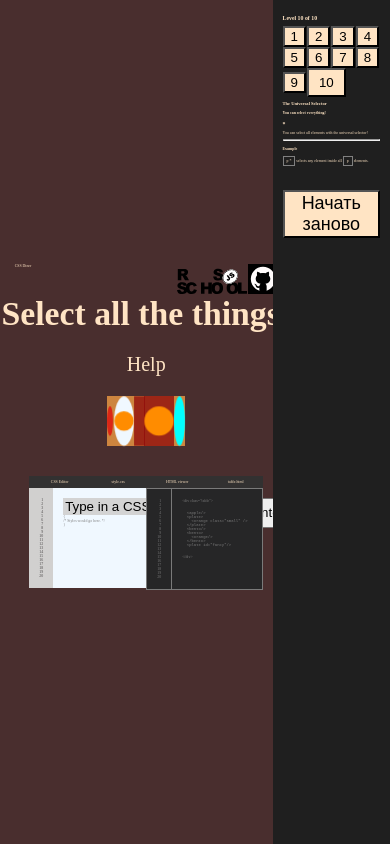
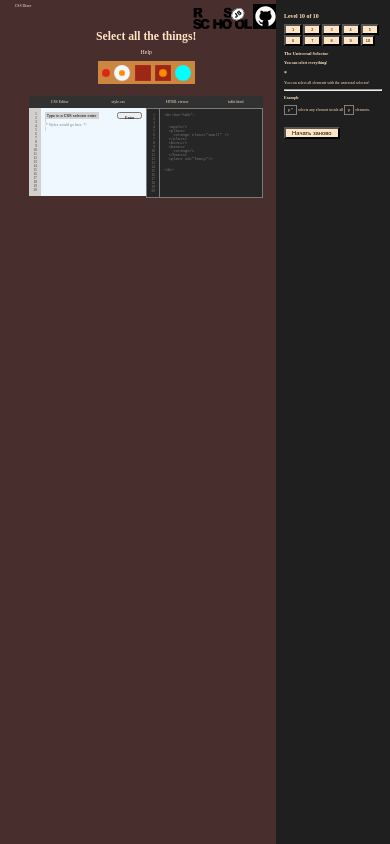
Before and after one commit to Dimash95/css-diner, a website built with webpack: page src/index.html in a window 390 px wide. Both pictures are taken after a click on the button "10". Built offline with nearby package versions, Linux system fonts and the light colour scheme.

Commit message:
feat: add adaptive style

```diff
--- a/src/css/block-1.css
+++ b/src/css/block-1.css
@@ -7,20 +7,24 @@
 
 .block-one__title {
   margin: 0;
-  font-size: 4vmax;
+  font-size: 3vw;
 }
 
 .block-one__help {
-  font-size: 20px;
+  font-size: 1.5vw;
+}
+
+.block-one__table__container {
+  background-color: peru;
 }
 
 .block-one__table {
   display: flex;
   justify-content: space-around;
   align-items: center;
-  background-color: peru;
-  width: 20vw;
-  /* height: width; */
+  width: 24vw;
+  height: 5vw;
+  padding: 0.5vw;
 }
 
 .block-one__help {
@@ -32,10 +36,6 @@
 }
 .block-one__help:active {
   opacity: 1.5;
-}
-
-.focus {
-  padding: 5px 10px;
 }
 
 .animation-pulsing {
--- a/src/css/block-2.css
+++ b/src/css/block-2.css
@@ -1,5 +1,5 @@
 .container-block-two-three {
-  margin-top: 30px;
+  margin-top: 3vw;
   display: flex;
   justify-content: center;
 }
@@ -20,7 +20,7 @@
 
 .block-two__code__numbers {
   text-align: end;
-  padding: 10px;
+  padding: 1vw;
   background-color: rgb(209, 208, 207);
   color: rgb(72, 69, 69);
 }
@@ -29,7 +29,7 @@
   display: flex;
   justify-content: space-between;
   width: 100%;
-  padding: 10px;
+  padding: 1vw;
   background-color: aliceblue;
   color: black;
 }
@@ -38,6 +38,7 @@
   border: none;
   color: black;
   background-color: aliceblue;
+  font-size: 1vw;
 }
 
 .code__content__input::-webkit-input-placeholder {
@@ -59,9 +60,11 @@
   margin: 0;
   color: gray;
 }
+
 .code__content__enter {
   cursor: pointer;
-  height: 30px;
+  height: 2vw;
+  font-size: 1vw;
 }
 
 .animation__shake {
@@ -114,6 +117,3 @@
 .boardMarkup {
   padding: 0;
 }
-
-/* @media screen and (max-width: 700px) {
-} */
--- a/src/css/block-3.css
+++ b/src/css/block-3.css
@@ -2,7 +2,6 @@
   display: flex;
   flex-direction: column;
   width: 30vw;
-  height: width / 5;
 }
 
 .block-three__title {
@@ -17,14 +16,15 @@
 
 .block-three__code__numbers {
   text-align: end;
-  padding: 10px;
+  padding: 1vw;
   background-color: rgb(38, 38, 39);
   border: 0.2px solid aliceblue;
   border-color: rgb(122, 122, 122);
   color: rgb(122, 122, 122);
 }
+
 .block-three__code__content {
-  padding: 10px;
+  padding: 1vw;
   width: 100%;
   background-color: rgb(38, 38, 39);
   border-top: 1px solid aliceblue;
--- a/src/css/block-4.css
+++ b/src/css/block-4.css
@@ -5,7 +5,7 @@
   right: 0;
   height: 100vh;
   background-color: rgb(31, 31, 31);
-  padding: 10px;
+  padding: 1vh;
 }
 
 .block-four__title-box {
@@ -16,22 +16,15 @@
 .lvl__number {
   cursor: pointer;
   background-color: bisque;
+  font-size: 1vw;
 }
 
 .lvl__number:hover {
-  opacity: 0.9;
+  opacity: 0.8;
 }
 
 .focus {
-  padding: 5px 10px;
-}
-
-.btn {
-  cursor: pointer;
-  border: none;
-  background-color: rgb(31, 31, 31);
-  font-size: 30px;
-  color: bisque;
+  padding: 0.3vw 0.8vw;
 }
 
 tag {
@@ -42,43 +35,13 @@ tag {
 
 .btn-new-game {
   cursor: pointer;
-  margin-top: 20px;
-  font-size: 18px;
+  margin-top: 2vw;
+  font-size: 1.5vw;
   background-color: bisque;
 }
 
 .btn-new-game:hover {
-  opacity: 0.9;
-}
-
-.green-icon:after {
-  content: '';
-  height: 60px;
-  width: 60px;
-  background: url(../assets/img/green-icon.png) no-repeat;
-  position: absolute;
-  margin-left: 10px;
-  background-size: 21px;
-}
-
-.black-icon:after {
-  content: '';
-  height: 60px;
-  width: 60px;
-  background: url(../assets/img/black-icon.png) no-repeat;
-  position: absolute;
-  margin-left: 10px;
-  background-size: 21px;
-}
-
-.green-icon:after {
-  content: '';
-  height: 60px;
-  width: 60px;
-  background: url(../assets/img/yellow-icon.png) no-repeat;
-  position: absolute;
-  margin-left: 10px;
-  background-size: 21px;
+  opacity: 0.8;
 }
 
 .green {
--- a/src/css/elements-on-table.css
+++ b/src/css/elements-on-table.css
@@ -2,8 +2,8 @@
   display: flex;
   justify-content: center;
   align-items: center;
-  width: 70px;
-  height: 70px;
+  width: 4vw;
+  height: 4vw;
   border-radius: 50%;
   background-color: aliceblue;
   transition: 0.4s;
@@ -13,8 +13,8 @@
   display: flex;
   justify-content: center;
   align-items: center;
-  width: 70px;
-  height: 70px;
+  width: 4vw;
+  height: 4vw;
   background-color: rgba(144, 11, 11, 0.773);
   transition: 0.4s;
 }
@@ -23,55 +23,55 @@
   display: flex;
   justify-content: center;
   align-items: center;
-  width: 70px;
-  height: 70px;
+  width: 4vw;
+  height: 4vw;
   border-radius: 50%;
   background-color: cyan;
   transition: 0.4s;
 }
 
 .apple {
-  width: 50px;
-  height: 50px;
+  width: 2vw;
+  height: 2vw;
   border-radius: 50%;
   background-color: rgba(223, 10, 10, 0.773);
   transition: 0.4s;
 }
 
 .apple__small {
-  width: 30px;
-  height: 30px;
+  width: 1.5vw;
+  height: 1.5vw;
   border-radius: 50%;
   background-color: rgba(223, 10, 10, 0.773);
   transition: 0.4s;
 }
 
 .orange {
-  width: 50px;
-  height: 50px;
+  width: 2vw;
+  height: 2vw;
   border-radius: 50%;
   background-color: darkorange;
   transition: 0.4s;
 }
 
 .orange__small {
-  width: 30px;
-  height: 30px;
+  width: 1.5vw;
+  height: 1.5vw;
   border-radius: 50%;
   background-color: darkorange;
   transition: 0.4s;
 }
 
 .pickle {
-  width: 20px;
-  height: 50px;
+  width: 1vw;
+  height: 3vw;
   background-color: rgba(11, 125, 60, 0.924);
   transition: 0.4s;
 }
 
 .pickle__small {
-  width: 10px;
-  height: 25px;
+  width: 1vw;
+  height: 2vw;
   background-color: rgba(11, 125, 60, 0.924);
   transition: 0.4s;
 }
@@ -88,65 +88,3 @@
 .pickle__small:hover {
   background-color: gray;
 }
-
-@media screen and (max-width: 1024px) {
-  .plate,
-  .bento,
-  .fancy {
-    width: 60px;
-    height: 60px;
-  }
-
-  .apple,
-  .orange {
-    width: 40px;
-    height: 40px;
-  }
-
-  .apple__small,
-  .orange__small {
-    width: 25px;
-    height: 25px;
-  }
-
-  .pickle {
-    width: 15px;
-    height: 40px;
-  }
-
-  .pickle__small {
-    width: 10px;
-    height: 25px;
-  }
-}
-
-@media screen and (max-width: 768px) {
-  .plate,
-  .bento,
-  .fancy {
-    width: 50px;
-    height: 50px;
-  }
-
-  .apple,
-  .orange {
-    width: 30px;
-    height: 30px;
-  }
-
-  .apple__small,
-  .orange__small {
-    width: 20px;
-    height: 20px;
-  }
-
-  .pickle {
-    width: 15px;
-    height: 40px;
-  }
-
-  .pickle__small {
-    width: 10px;
-    height: 25px;
-  }
-}
--- /dev/null
+++ b/src/css/header.css
@@ -0,0 +1,52 @@
+.header {
+  width: 90%;
+  margin-top: 1vw;
+  display: flex;
+  justify-content: space-between;
+}
+
+.github-container {
+  display: flex;
+  flex-wrap: wrap;
+  justify-content: center;
+  align-items: center;
+  gap: 10px;
+}
+
+.github-link {
+  color: bisque;
+  text-decoration: none;
+  transition: 0.4s;
+}
+
+.github-link:hover {
+  text-decoration: underline;
+}
+
+.rss-container {
+  display: flex;
+  flex-wrap: wrap;
+  justify-content: center;
+  align-items: center;
+  gap: 10px;
+  margin-top: 10px;
+  margin-bottom: 20px;
+}
+
+.rss-link {
+  color: bisque;
+  text-decoration: none;
+  transition: 0.4s;
+}
+
+.rss-link:hover {
+  text-decoration: underline;
+}
+
+.rss-img {
+  width: 7vh;
+}
+
+.github-img {
+  width: 3vh;
+}
--- a/src/global.css
+++ b/src/global.css
@@ -1,3 +1,4 @@
+@import './css/header.css';
 @import './css/block-1.css';
 @import './css/block-2.css';
 @import './css/block-3.css';
@@ -6,6 +7,7 @@
 
 body {
   box-sizing: border-box;
+  background-color: rgb(73, 46, 46);
   margin: 0;
   color: bisque;
   font-size: 1vw;
@@ -23,27 +25,15 @@ body {
   }
 } */
 
-.container {
-  display: flex;
-  background-color: rgb(73, 46, 46);
-}
-
-.header {
-  width: 90%;
-  margin-top: 10px;
-  display: flex;
-  justify-content: space-between;
-}
-
 main {
   position: fixed;
   display: flex;
   flex-direction: column;
   align-items: center;
   justify-content: center;
-  background-color: rgb(73, 46, 46);
+  /* background-color: rgb(73, 46, 46); */
   width: 75vw;
-  height: 100vh;
+  /* height: 100vh; */
 }
 
 footer {
@@ -54,44 +44,6 @@ footer {
   justify-content: center;
   align-items: center;
   padding-top: 20px;
-}
-
-.github-container {
-  display: flex;
-  flex-wrap: wrap;
-  justify-content: center;
-  align-items: center;
-  gap: 10px;
-}
-
-.github-link {
-  color: bisque;
-  text-decoration: none;
-  transition: 0.4s;
-}
-
-.github-link:hover {
-  text-decoration: underline;
-}
-
-.rss-container {
-  display: flex;
-  flex-wrap: wrap;
-  justify-content: center;
-  align-items: center;
-  gap: 10px;
-  margin-top: 10px;
-  margin-bottom: 20px;
-}
-
-.rss-link {
-  color: bisque;
-  text-decoration: none;
-  transition: 0.4s;
-}
-
-.rss-link:hover {
-  text-decoration: underline;
 }
 
 /* @media screen and (max-width: 700px) {
--- a/src/index.html
+++ b/src/index.html
@@ -13,17 +13,19 @@
           <div>CSS Diner</div>
           <div>
             <a class="rss-link" href="https://rs.school/js/" target="_blank"
-              ><img src="./assets/svg/rss.svg" width="70" alt="rss"
+              ><img class="rss-img" src="./assets/svg/rss.svg" alt="rss"
             /></a>
             <a class="github-link" href="https://github.com/Dimash95/" target="_blank"
-              ><img src="./assets/svg/github.svg" width="30" alt="github"
+              ><img class="github-img" src="./assets/svg/github.svg" alt="github"
             /></a>
           </div>
         </div>
         <section class="block-one">
           <h1 class="block-one__title"></h1>
           <p class="block-one__help">Help</p>
-          <div class="block-one__table"></div>
+          <div class="block-one__table__container">
+            <div class="block-one__table"></div>
+          </div>
         </section>
 
         <div class="container-block-two-three">
```
